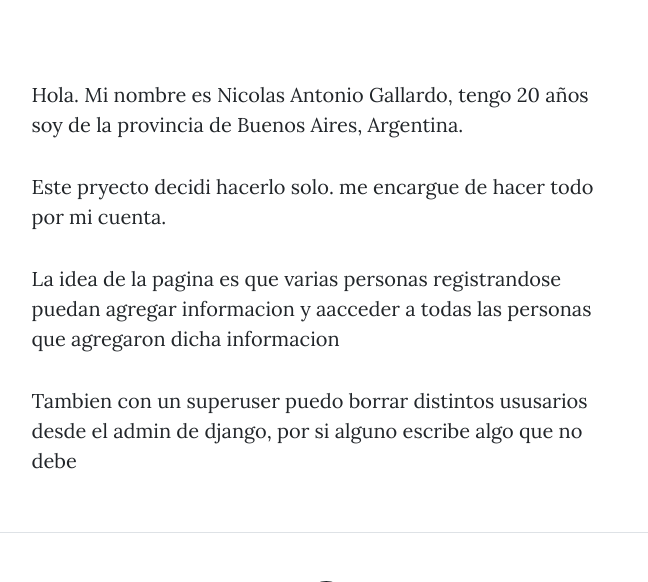
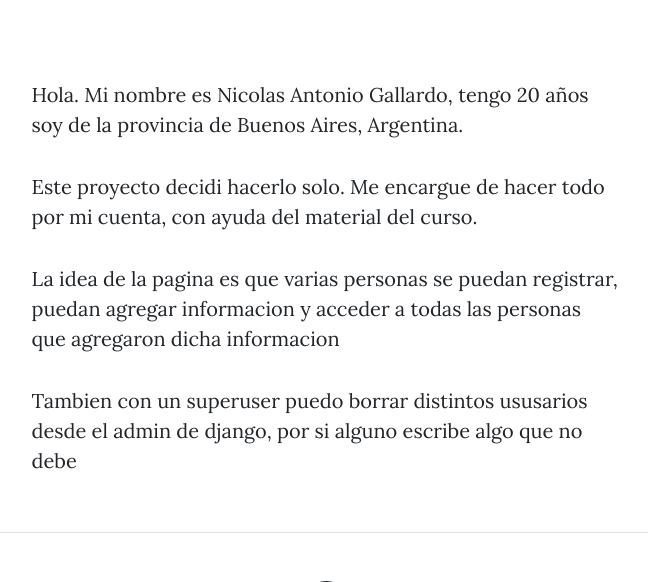
Before and after one commit to nicogalla1507/MiBlog, a Django app: page /app/acerca/ in a window 1280 px wide. Shown: the part 703-1285 px from the top of the page, without its empty margins (314-962 px from the left). Run offline with Django 4.2, Linux system fonts and the light colour scheme; some libraries are stand-ins or nearby versions.

Commit message:
ModificandoTemplates

```diff
--- a/AppBlog/templates/AppBlog/acerca_mi.html
+++ b/AppBlog/templates/AppBlog/acerca_mi.html
@@ -42,8 +42,8 @@
         <div class="row gx-4 gx-lg-5 justify-content-center">
             <div class="col-md-10 col-lg-8 col-xl-7">
                 <p>Hola. Mi nombre es Nicolas Antonio Gallardo, tengo 20 años soy de la provincia de Buenos Aires, Argentina.</p>
-                <p>Este pryecto decidi hacerlo solo. me encargue de hacer todo por mi cuenta. </p>
-                <p>La idea de la pagina es que varias personas registrandose puedan agregar informacion y aacceder a todas las personas que agregaron dicha informacion </p>
+                <p>Este proyecto decidi hacerlo solo. Me encargue de hacer todo por mi cuenta, con ayuda del material del curso. </p>
+                <p>La idea de la pagina es que varias personas se puedan registrar, puedan agregar informacion y acceder a todas las personas que agregaron dicha informacion </p>
                 <p>Tambien con un superuser puedo borrar distintos ususarios desde el admin de django, por si alguno escribe algo que no debe</p>
             </div>
         </div>
--- a/AppBlog/templates/AppBlog/base.html
+++ b/AppBlog/templates/AppBlog/base.html
@@ -23,7 +23,7 @@
         {% block navbar %}
         <nav class="navbar navbar-expand-lg navbar-light" id="mainNav">
             <div class="container px-4 px-lg-5">
-                <a class="navbar-brand" href="index.html">Start Bootstrap</a>
+                <a class="navbar-brand" href="index.html"> </a>
                 <button class="navbar-toggler" type="button" data-bs-toggle="collapse" data-bs-target="#navbarResponsive" aria-controls="navbarResponsive" aria-expanded="false" aria-label="Toggle navigation">
                     Menu
                     <i class="fas fa-bars"></i>
@@ -68,7 +68,7 @@
                         </a>
                         <p class="post-meta">
                             Posted by
-                            <a href="#!">Start Bootstrap</a>
+
                             on September 24, 2023
                         </p>
                     </div>
--- a/AppBlog/views.py
+++ b/AppBlog/views.py
@@ -57,7 +57,7 @@ def editar_informacion_personal(request):
         form1 = AutorForm(request.POST)
         if form1.is_valid():
             info= form1.cleaned_data
-            instancia = AcercaDeMi(autor=info['autor'],tiutlo= info['tiutlo'],subtitulo=info['subtitulo'],contenido=info['contenido'], fecha=info['fecha'])
+            instancia = AcercaDeMi(autor=info['autor'],titulo= info['titulo'],subtitulo=info['subtitulo'],contenido=info['contenido'], fecha=info['fecha'])
             instancia.save()
 
             return render(request,"AppBlog/inicio_login.html")
```
Also changed, not shown: AppBlog/templates/AppBlog/mostrar.html (+5 -6 lines), db.sqlite3.
